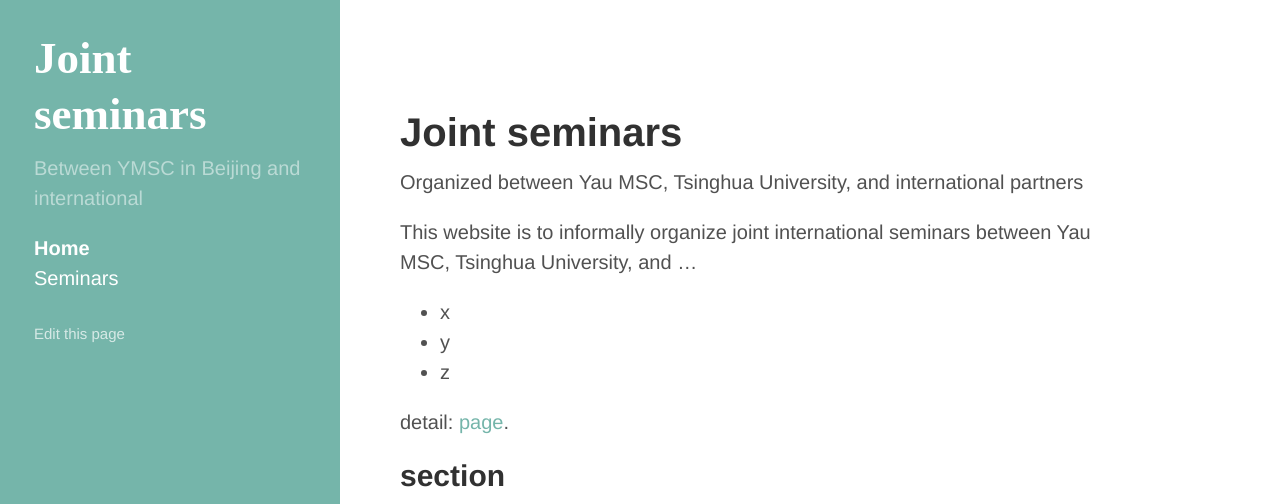
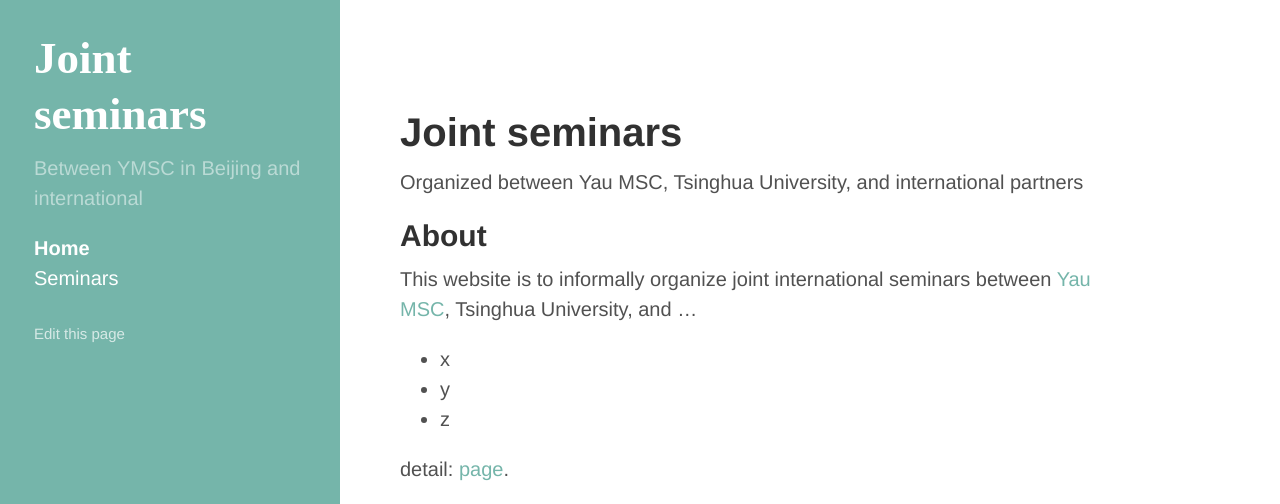
Before and after one commit to yau-msc-events/yau-msc-events.github.io, a Jekyll site: the page built from index.md, in a window 1280 px wide and 1240 px high. Shown: the top 504 px of the window. Built offline with Jekyll 4.4.1, drawn with Linux system fonts in a browser that asks for light colours; grey boxes are pictures that could not be loaded.

Commit message:
Update index.md

```diff
--- a/index.md
+++ b/index.md
@@ -3,19 +3,18 @@
 title: Home
 ---
 
-
-
-
 # {{ site.title }}
 
 {{ site.tagline }}
 
+## About
 
-This website is to informally organize joint international seminars between Yau MSC, Tsinghua University, and ...
+This website is to informally organize joint international seminars between [Yau MSC](https://ymsc.tsinghua.edu.cn/), Tsinghua University, and ...
 
 * x
 * y
 * z
+
 
 
 
@@ -26,7 +25,7 @@
 <!-- **bold**  *italic* -->
 
 
-<center><iframe src="https://teamup.com/ksf65f4xmpybah5e1x?view=m&showHeader=0&showProfileAndInfo=0&showSidepanel=1&disableSidepanel=1&showViewSelector=0&showMenu=0&weekStartDay=mo&showAgendaHeader=1&showAgendaDetails=0&showYearViewHeader=1"  frameborder="0" scrolling="no" height="600" /></center>
+<center><iframe src="https://teamup.com/ksf65f4xmpybah5e1x?view=m&showHeader=0&showProfileAndInfo=0&showSidepanel=1&disableSidepanel=1&showViewSelector=0&showMenu=0&weekStartDay=mo&showAgendaHeader=1&showAgendaDetails=0&showYearViewHeader=1"  frameborder="0" scrolling="no" width="100%" height="600" /></center>
 
 
 <p>
```
